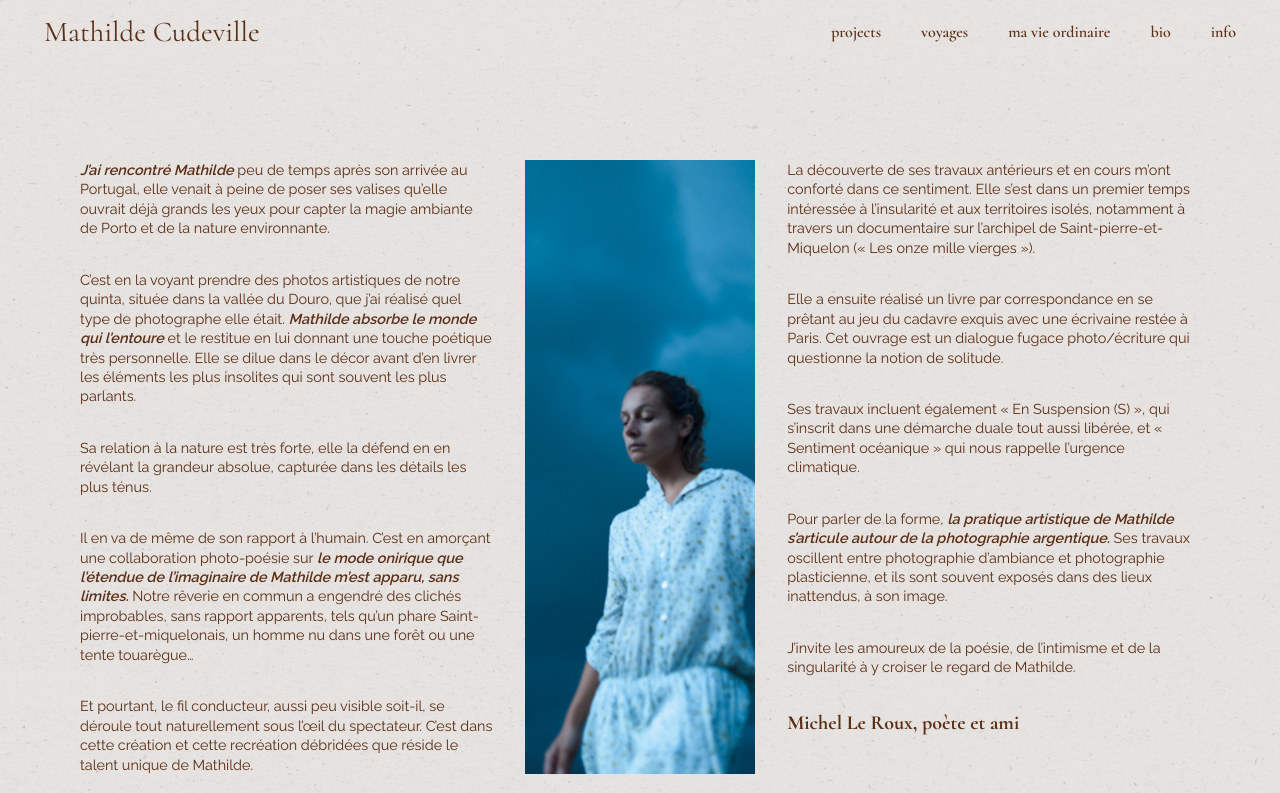
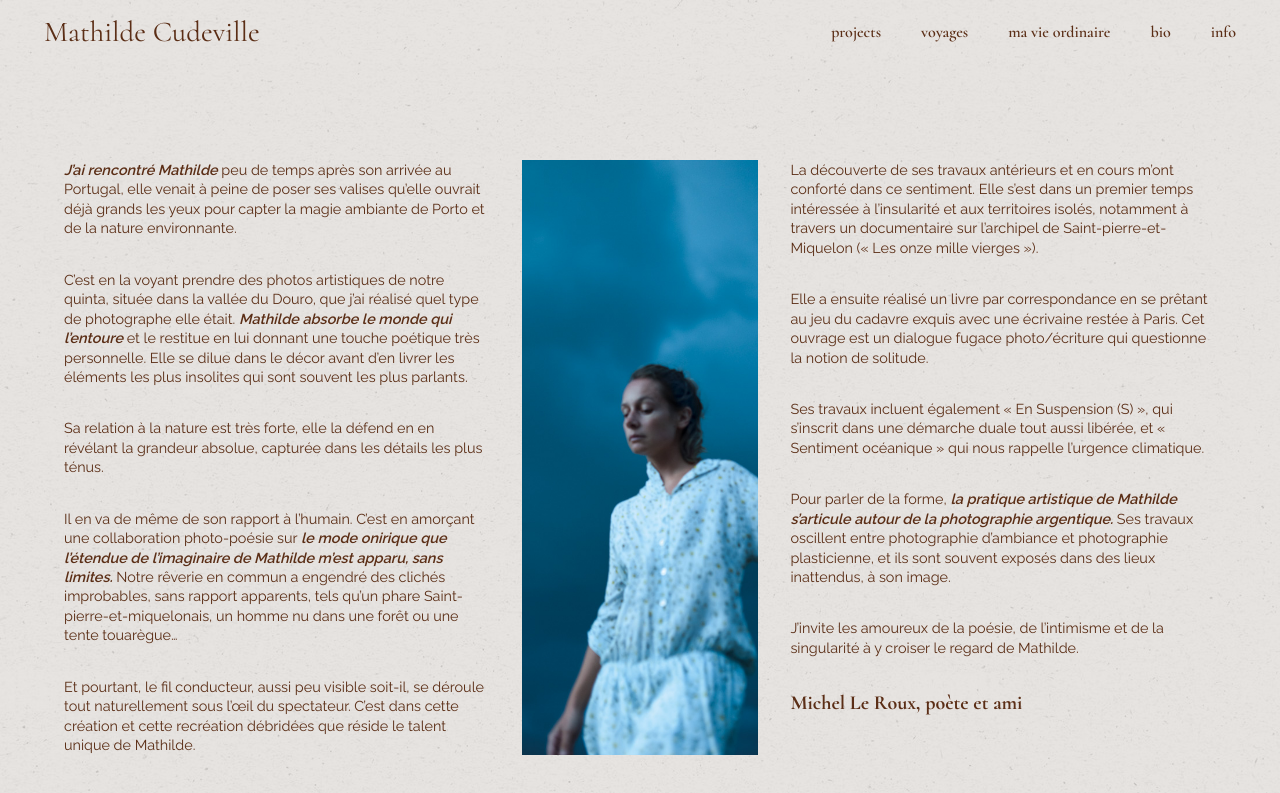
Before and after one commit to VivienIngrams/Mathilde, a Next.js app: page /bio in a window 1280 px wide. Shown: the top 793 px of the page. Built offline with nearby package versions, Linux system fonts and the light colour scheme.

Commit message:
First finish!

```diff
--- a/app/bio/page.tsx
+++ b/app/bio/page.tsx
@@ -6,7 +6,7 @@ export default async function Bio() {
   return (
     <div className="h-full">
       <NavMenu />
-      <div className="bg-[rgba(227,224,220,0.85)] md:pt-20 min-h-screen p-4">
+      <div className="bg-[rgba(227,224,220,0.85)] md:pt-20 min-h-screen">
 
         {/* Layout Section */}
         <div className="grid grid-cols-1 lg:grid-cols-10 md:mx-12">
--- a/app/components/Sections/6HalfHalfSection.tsx
+++ b/app/components/Sections/6HalfHalfSection.tsx
@@ -37,7 +37,7 @@ const HalfHalfSection = ({
                   src={urlFor(projectSection.images[0]).url() as string}
                   alt={title}
                   fill
-                  className="object-contain"
+                  className="object-contain px-4"
                 />
               </div>
             </div>
--- a/app/components/Sections/9WideImageSection.tsx
+++ b/app/components/Sections/9WideImageSection.tsx
@@ -16,14 +16,14 @@ const WideImageSection = ({
   const isHomePage = path === "/";
   return (
     <div
-      className={`h-[45vh] md:min-h-screen min-w-screen md:-pb-[20vh] md:h-[120vh] md:mb-12 relative`}
+      className={`h-[40vh] md:min-h-screen min-w-screen  md:-pb-[20vh] md:h-[120vh] md:mb-12 relative`}
     >
       {projectSection.images && (
         <Image
           src={urlFor(projectSection.images[0]).url() as string}
           alt={title}
           fill
-          className="object-cover "
+          className="object-cover px-4"
         />
       )}
       {isHomePage && (
```
